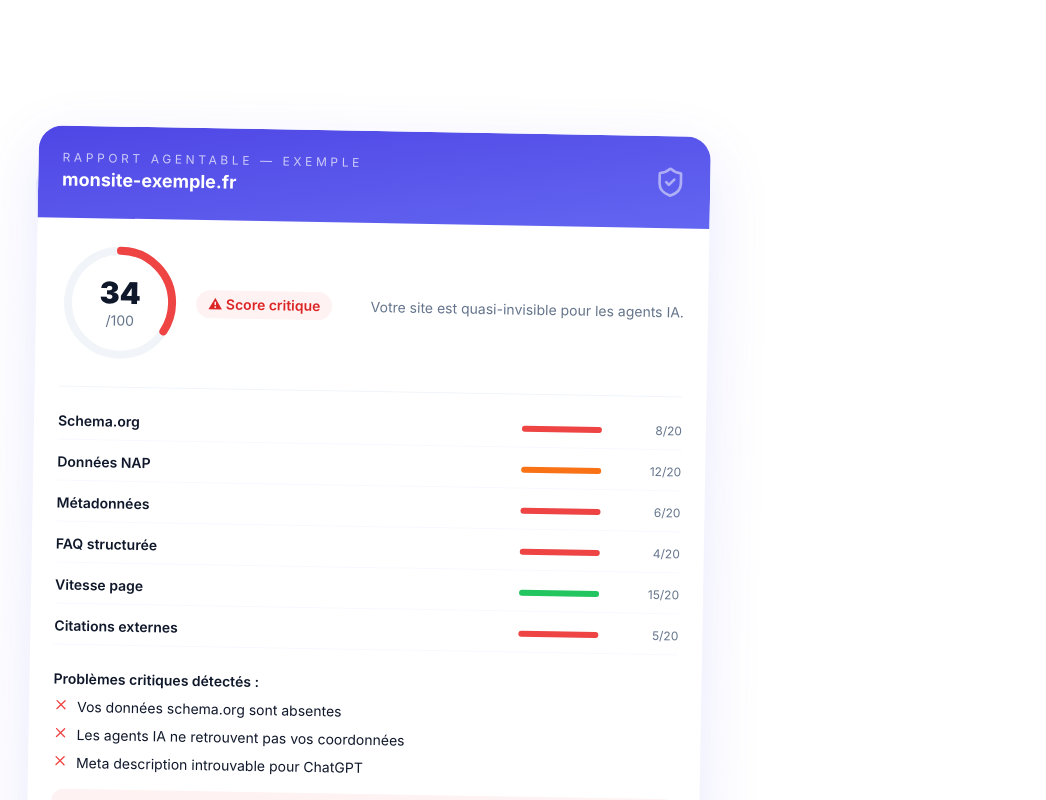
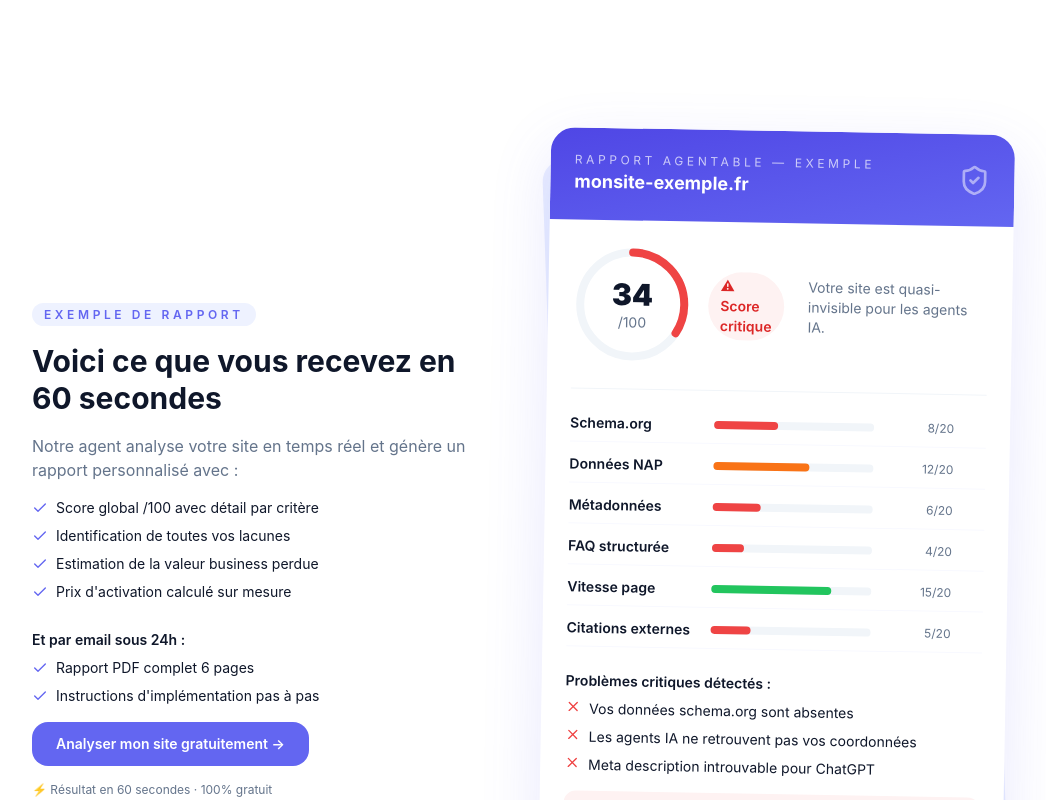
Before and after one commit to Kolkane/MCP-Audit, a Next.js app: page / in a window 1280 px wide. Shown: the part 1420-2220 px from the top of the page, without its empty margins (120-1166 px from the left). Built offline with nearby package versions, Linux system fonts and the light colour scheme; no server answers.

Commit message:
feat: redesign report section

```diff
--- a/app/page.tsx
+++ b/app/page.tsx
@@ -215,7 +215,49 @@ export default function Page() {
       <section className="section" id="report">
         <div className="mx-auto max-w-5xl px-6">
           <FadeIn>
-            <div className="relative max-w-2xl rotate-1">
+            <div className="flex flex-col gap-12 md:flex-row md:items-center">
+              <div className="flex-1 space-y-4">
+                <span className="rounded-full bg-indigo-50 px-3 py-1 text-xs font-semibold uppercase tracking-[0.3em] text-accent">Exemple de rapport</span>
+                <h3 className="text-3xl font-bold text-night leading-tight">Voici ce que vous recevez en 60 secondes</h3>
+                <p className="text-base text-slate">
+                  Notre agent analyse votre site en temps réel et génère un rapport personnalisé avec :
+                </p>
+                <ul className="space-y-2 text-sm text-night">
+                  {[
+                    "Score global /100 avec détail par critère",
+                    "Identification de toutes vos lacunes",
+                    "Estimation de la valeur business perdue",
+                    "Prix d'activation calculé sur mesure"
+                  ].map((feature) => (
+                    <li key={feature} className="flex items-center gap-2 text-accent">
+                      <Check className="h-4 w-4" />
+                      <span className="text-night">{feature}</span>
+                    </li>
+                  ))}
+                </ul>
+                <div className="pt-3">
+                  <p className="text-sm font-semibold text-night">Et par email sous 24h :</p>
+                  <ul className="mt-2 space-y-2 text-sm">
+                    <li className="flex items-center gap-2 text-accent">
+                      <Check className="h-4 w-4" />
+                      <span className="text-night">Rapport PDF complet 6 pages</span>
+                    </li>
+                    <li className="flex items-center gap-2 text-accent">
+                      <Check className="h-4 w-4" />
+                      <span className="text-night">Instructions d'implémentation pas à pas</span>
+                    </li>
+                  </ul>
+                </div>
+                <a
+                  href="#hero"
+                  className="inline-flex items-center justify-center rounded-2xl bg-accent px-6 py-3 text-sm font-semibold text-white"
+                >
+                  Analyser mon site gratuitement →
+                </a>
+                <p className="text-xs text-slate">⚡ Résultat en 60 secondes · 100% gratuit</p>
+              </div>
+              <div className="flex-1">
+                <div className="relative rotate-1">
                   <div className="absolute inset-0 -rotate-3 scale-95 rounded-3xl bg-indigo-100 opacity-70"></div>
                   <div className="relative overflow-hidden rounded-3xl bg-white text-night shadow-[0_20px_60px_rgba(99,102,241,0.15)]">
                     <div className="flex items-center justify-between bg-gradient-to-br from-[#4F46E5] to-accent p-6 text-white">
@@ -239,7 +281,7 @@ export default function Page() {
                                 strokeWidth="8"
                                 fill="none"
                                 strokeDasharray={2 * Math.PI * 52}
-                            strokeDashoffset={2 * Math.PI * 52 - (34 / 100) * 2 * Math.PI * 52}
+                                strokeDashoffset={2 * Math.PI * 52 - (34/100) * 2 * Math.PI * 52}
                                 strokeLinecap="round"
                                 transform="rotate(-90 60 60)"
                               />
@@ -256,19 +298,26 @@ export default function Page() {
                       <div className="my-6 h-px w-full border-t border-[#F1F5F9]" />
                       <div className="space-y-3">
                         {[
-                      { label: "Schema.org", score: "8/20", color: "bg-red-500" },
-                      { label: "Données NAP", score: "12/20", color: "bg-orange-400" },
-                      { label: "Métadonnées", score: "6/20", color: "bg-red-500" },
-                      { label: "FAQ structurée", score: "4/20", color: "bg-red-500" },
-                      { label: "Vitesse page", score: "15/20", color: "bg-green-500" },
-                      { label: "Citations externes", score: "5/20", color: "bg-red-500" }
+                          { label: "Schema.org", score: 8 },
+                          { label: "Données NAP", score: 12 },
+                          { label: "Métadonnées", score: 6 },
+                          { label: "FAQ structurée", score: 4 },
+                          { label: "Vitesse page", score: 15 },
+                          { label: "Citations externes", score: 5 }
                         ].map((item) => (
                           <div key={item.label} className="flex items-center gap-4 border-b border-[#F8F9FF] pb-2">
-                        <div className="flex-1 text-sm font-semibold text-night">{item.label}</div>
-                        <div className="h-1.5 w-20 rounded-full bg-[#F1F5F9]">
-                          <div className="h-full rounded-full" style={{ width: item.score, background: item.color === "bg-green-500" ? "#22C55E" : item.color === "bg-orange-400" ? "#F97316" : "#EF4444" }} />
+                            <div className="w-32 text-sm font-semibold text-night">{item.label}</div>
+                            <div className="h-2 w-[160px] rounded-full bg-[#F1F5F9]">
+                              <div
+                                className="h-full rounded-full"
+                                style={{
+                                  width: `${(item.score / 20) * 100}%`,
+                                  background:
+                                    item.score >= 14 ? "#22C55E" : item.score >= 9 ? "#F97316" : "#EF4444"
+                                }}
+                              />
                             </div>
-                        <div className="w-16 text-right text-xs text-slate">{item.score}</div>
+                            <div className="w-16 text-right text-xs text-slate">{item.score}/20</div>
                           </div>
                         ))}
                       </div>
@@ -298,6 +347,8 @@ export default function Page() {
                         <a href="#pricing" className="rounded-lg bg-accent px-4 py-2 text-sm font-semibold text-white">
                           Corriger mon score →
                         </a>
+                      </div>
+                    </div>
                   </div>
                 </div>
               </div>
```
Lines whose indentation alone changed are shown as unchanged.
